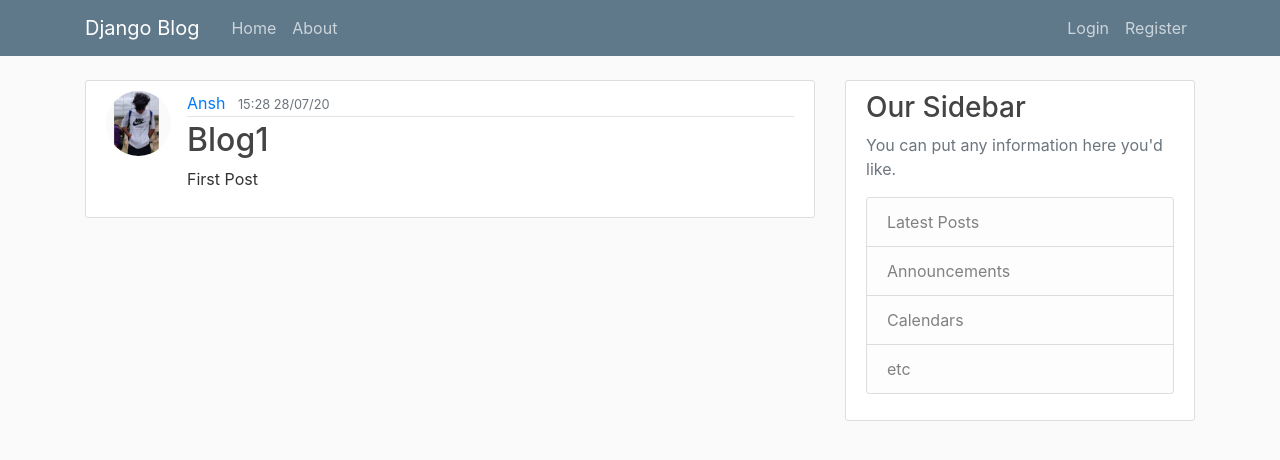
After one commit to anshgit101/Social-Shout, a Django app: page /post/1 in a window 1280 px wide. The commit adds this page. Shown: the top 460 px of the page. Run offline with Django 3.2, Linux system fonts and the light colour scheme; data comes from the database, SQL or seed files in the repository; both versions use the stored data as it was after the commit; some libraries are stand-ins or nearby versions.

Commit message:
added post control functions

```diff
--- a/blog/models.py
+++ b/blog/models.py
@@ -1,7 +1,7 @@
 from django.db import models
 from django.utils import timezone
 from django.contrib.auth.models import User
-
+from django.urls import reverse
 
 class Post(models.Model):
     title = models.CharField(max_length = 100)
@@ -11,3 +11,6 @@ class Post(models.Model):
 
     def __str__(self):
         return self.title
+
+    def get_absolute_url(self):
+        return reverse('post-detail', kwargs={'pk':self.pk})
--- a/blog/templates/blog/base.html
+++ b/blog/templates/blog/base.html
@@ -33,6 +33,7 @@
               <!-- Navbar Right Side -->
               <div class="navbar-nav">
                 {% if user.is_authenticated %}
+                <a class="nav-item nav-link" href="{% url 'post-create' %}">New Post</a>
                 <a class="nav-item nav-link" href="{% url 'profile' %}">Profile</a>
                 <a class="nav-item nav-link" href="{% url 'logout' %}">Logout</a>
                 {% else %}
--- a/blog/templates/blog/home.html
+++ b/blog/templates/blog/home.html
@@ -2,12 +2,13 @@
 {% block content%}
     {% for post in posts %}
     <article class="media content-section">
+      <img class="rounded-circle article-img" src="{{ post.author.profile.image.url }}" alt="">
         <div class="media-body">
           <div class="article-metadata">
             <a class="mr-2" href="#">{{ post.author }}</a>
             <small class="text-muted">{{ post.date_posted|date:"H:i d/m/y" }}</small>
           </div>
-          <h2><a class="article-title" href="#">{{ post.title }}</a></h2>
+          <h2><a class="article-title" href="{% url 'post-detail' post.id %}">{{ post.title }}</a></h2>
           <p class="article-content">{{ post.content }}</p>
         </div>
       </article>
--- /dev/null
+++ b/blog/templates/blog/post_detail.html
@@ -0,0 +1,20 @@
+{% extends "blog/base.html" %}
+{% block content%}
+<article class="media content-section">
+    <img class="rounded-circle article-img" src="{{ object.author.profile.image.url }}" alt="">
+    <div class="media-body">
+        <div class="article-metadata">
+        <a class="mr-2" href="#">{{ object.author }}</a>
+        <small class="text-muted">{{ object.date_posted|date:"H:i d/m/y" }}</small>
+            {% if object.author == user %}
+            <div>
+                <a class="btn btn-secondary btn-sm mt-1 mb-1" href="{% url 'post-update' object.id %}">Update</a>
+                <a class="btn btn-danger btn-sm mt-1 mb-1" href="{% url 'post-delete' object.id %}">Delete</a>
+            </div>
+            {% endif %}
+    </div>
+        <h2 class="article-title">{{ object.title }}</h2>
+        <p class="article-content">{{ object.content }}</p>
+    </div>
+    </article>
+{% endblock content %}
--- a/blog/urls.py
+++ b/blog/urls.py
@@ -1,7 +1,12 @@
 from django.urls import path
+from .views import PostListView, PostDeleteView, PostUpdateView, PostDetailView, PostCreateView
 from . import views
 
 urlpatterns = [
-    path('', views.home, name='blog-home'),
+    path('', PostListView.as_view(), name='blog-home'),
+    path('post/<int:pk>', PostDetailView.as_view(), name='post-detail'),
+    path('post/<int:pk>/update/', PostUpdateView.as_view(), name='post-update'),
+    path('post/<int:pk>/delete/', PostDeleteView.as_view(), name='post-delete'),
+    path('post/new/', PostCreateView.as_view(), name='post-create'),
     path('about/',views.about, name='blog-about'),
 ]
--- a/blog/views.py
+++ b/blog/views.py
@@ -1,6 +1,7 @@
 from django.shortcuts import render
+from django.views.generic import ListView, DeleteView, DetailView, CreateView, UpdateView
 from .models import Post
-
+from django.contrib.auth.mixins import LoginRequiredMixin, UserPassesTestMixin
 
 def home(request):
     context = {
@@ -8,5 +9,45 @@ def home(request):
     }
     return render(request, 'blog/home.html',context)
 
+class PostListView(ListView):
+    model = Post
+    template_name = 'blog/home.html'
+    context_object_name = 'posts'
+    ordering = ['-date_posted']
+
+class PostDetailView(DetailView):
+    model = Post
+
+class PostCreateView(LoginRequiredMixin, CreateView):
+    model = Post
+    fields = ['title', 'content']
+
+    def form_valid(self, form):
+        form.instance.author = self.request.user
+        return super().form_valid(form)
+
+class PostUpdateView(LoginRequiredMixin, UserPassesTestMixin, UpdateView):
+    model = Post
+    fields = ['title', 'content']
+
+    def form_valid(self, form):
+        form.instance.author = self.request.user
+        return super().form_valid(form)
+
+    def test_func(self):
+        post = self.get_object()
+        if self.request.user == post.author:
+            return True
+        return False
+
+class PostDeleteView(LoginRequiredMixin, UserPassesTestMixin, DeleteView):
+    model = Post
+    success_url = '/'
+    def test_func(self):
+        post = self.get_object()
+        if self.request.user == post.author:
+            return True
+        return False
+
 def about(request):
     return render(request, 'blog/about.html', {'title': "About"})
--- a/users/models.py
+++ b/users/models.py
@@ -1,6 +1,6 @@
 from django.db import models
 from django.contrib.auth.models import User
-
+from PIL import Image
 class Profile(models.Model):
     user = models.OneToOneField(User, on_delete=models.CASCADE)
     image = models.ImageField(default='default.jpg', upload_to='profile_pics')
```
Also changed, not shown: blog/templates/blog/post_confirm_delete.html (added, +21 -0 lines), blog/templates/blog/post_form.html (added, +19 -0 lines), users/forms.py (+13 -1 lines), users/templates/users/profile.html (+14 -1 lines), users/views.py (+21 -2 lines), db.sqlite3.
